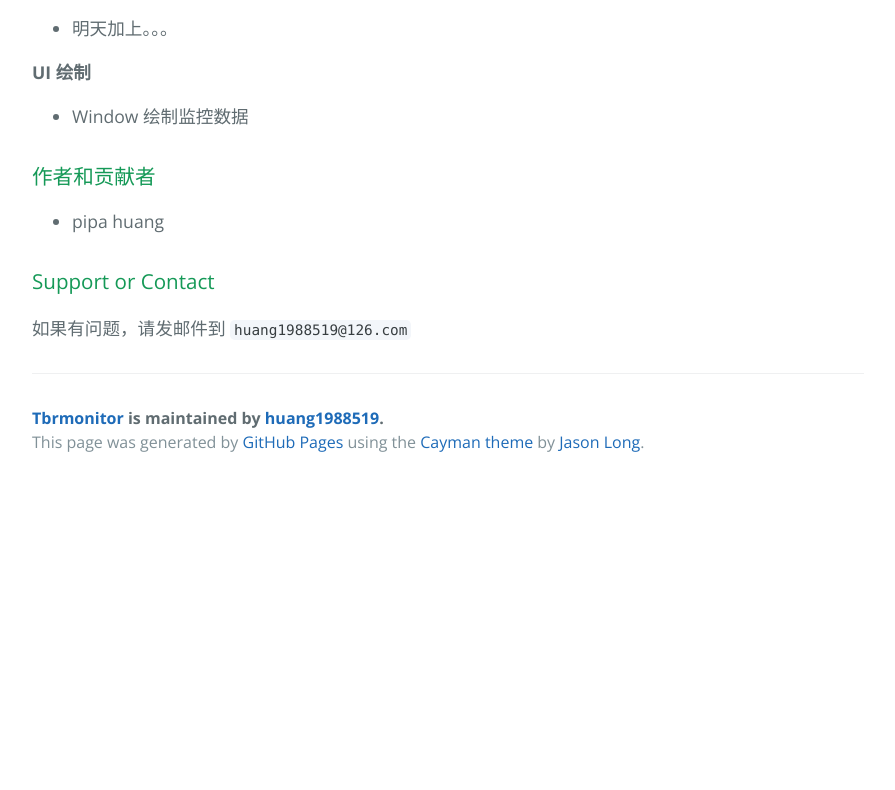
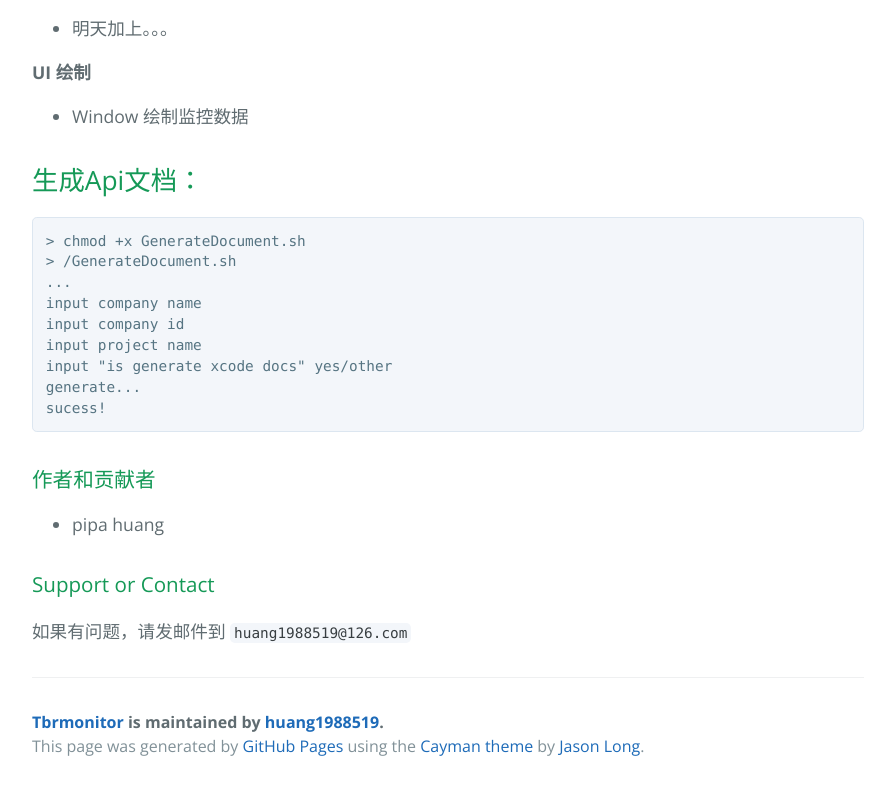
Before and after one commit to huang1988519/TBRMonitor, a plain HTML site: page index.html in a window 1280 px wide. Shown: the part 2772-3562 px from the top of the page, without its empty margins (192-1087 px from the left). Before the commit the page ends 3258 px from the top, so only its background shows below. Drawn offline with nearby package versions, Linux system fonts and the light colour scheme.

```diff
--- a/index.html
+++ b/index.html
@@ -157,6 +157,20 @@
 <li>Window 绘制监控数据</li>
 </ul>
 
+<h2>
+<a id="生成api文档" class="anchor" href="#%E7%94%9F%E6%88%90api%E6%96%87%E6%A1%A3" aria-hidden="true"><span aria-hidden="true" class="octicon octicon-link"></span></a>生成Api文档：</h2>
+
+<pre><code>&gt; chmod +x GenerateDocument.sh
+&gt; /GenerateDocument.sh
+...
+input company name
+input company id
+input project name
+input "is generate xcode docs" yes/other
+generate...
+sucess!
+</code></pre>
+
 <h3>
 <a id="作者和贡献者" class="anchor" href="#%E4%BD%9C%E8%80%85%E5%92%8C%E8%B4%A1%E7%8C%AE%E8%80%85" aria-hidden="true"><span aria-hidden="true" class="octicon octicon-link"></span></a>作者和贡献者</h3>
 
```
Also changed, not shown: params.json (+1 -1 lines).
